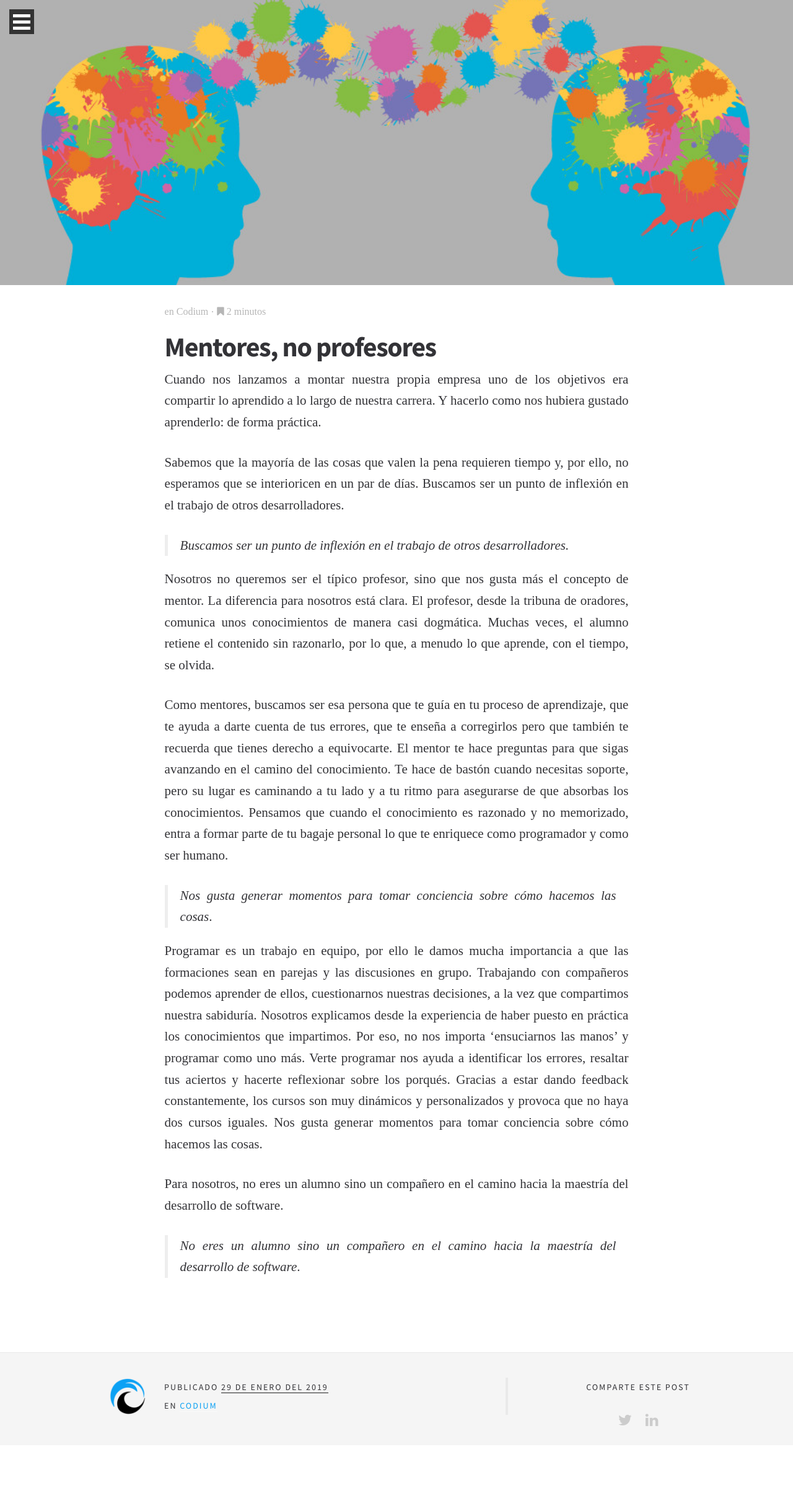
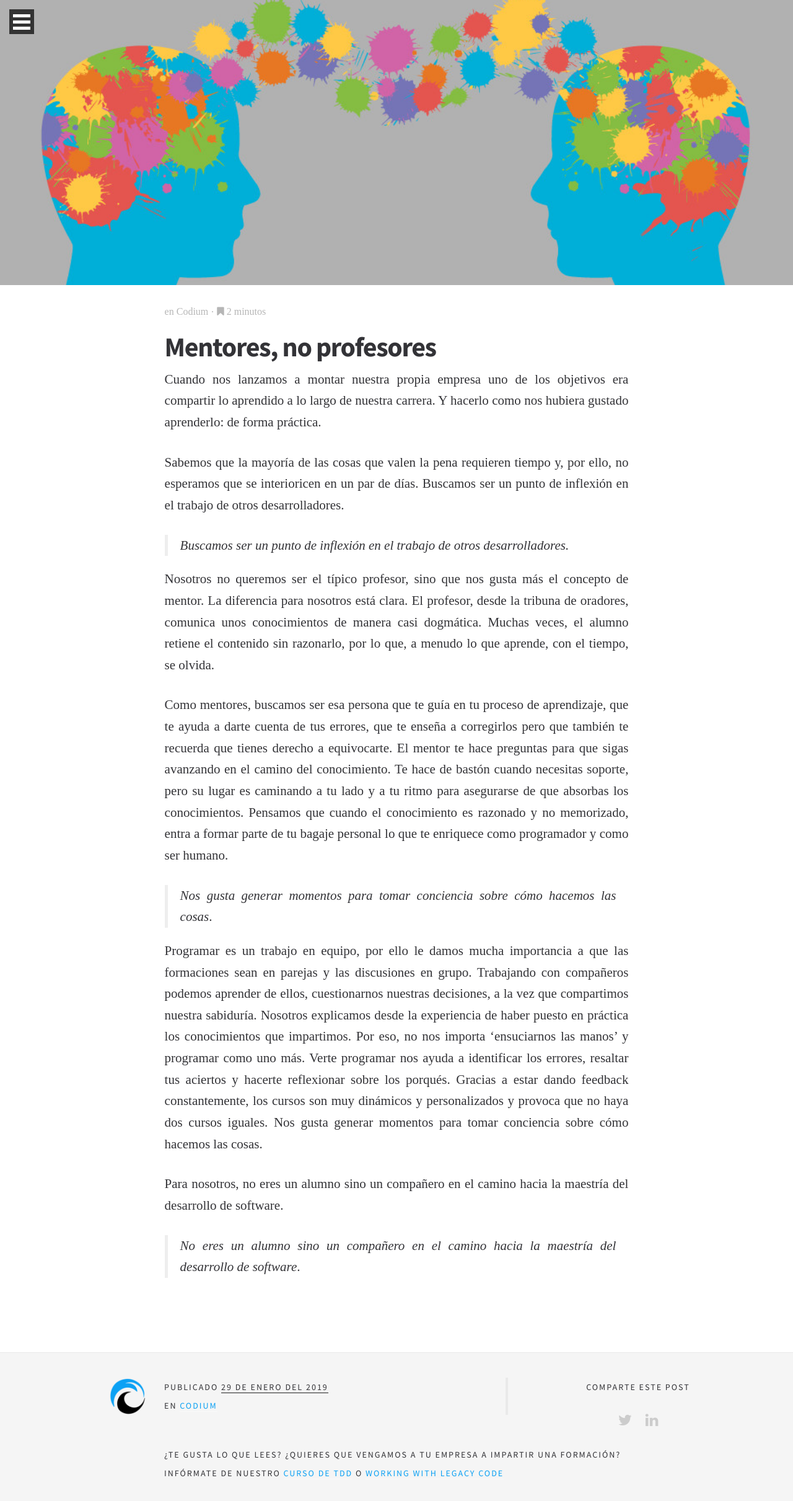
Before and after one commit to CodiumTeam/CodiumTeam.github.io, a Jekyll site: the page built from _posts/2019-01-29-mentores-no-profesores.md, in a window 1280 px wide. Shown: the whole page at 62% size. Built offline with Jekyll 4.4.1, drawn with Linux system fonts in a browser that asks for light colours; some web fonts are replaced.

Commit message:
adds footer with the links to tdd and legacy trainings

```diff
--- a/_includes/footer-single.html
+++ b/_includes/footer-single.html
@@ -42,4 +42,11 @@
             </div>
         </div>
     </div><!-- end row -->
+    <div class="row">
+        <div class="col-xs-12 col-sm-8 col-sm-offset-2">
+            <p>¿Te gusta lo que lees? ¿Quieres que vengamos a tu empresa a impartir una formación?</p>
+            <p>Infórmate de nuestro <a href="https://www.codium.team/curso-tdd.html">Curso de TDD</a> o <a href="https://www.codium.team/curso-legacy-code.html">Working with Legacy code</a></p>
+            <p>&nbsp;</p>
+        </div>
+    </div>
 </div>
```
